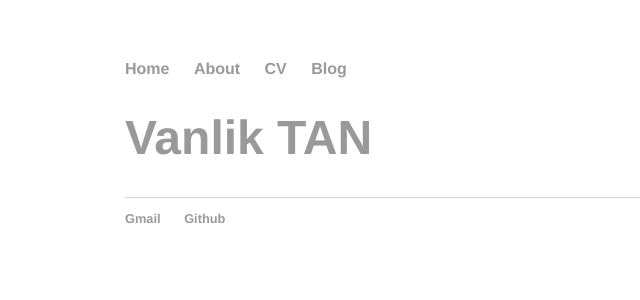
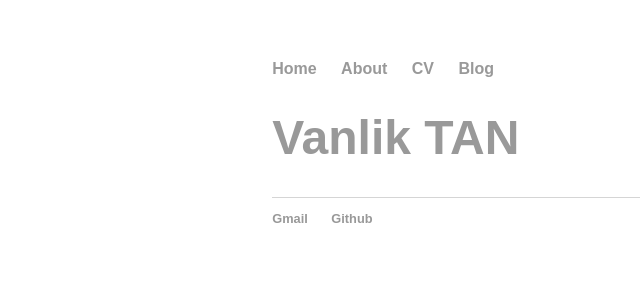
Before and after one commit to Vanlik/v-lik, a Jekyll site: the page built from index.html, in a window 1280 px wide. Shown: the top 300 px of the page, without its empty margins (67-707 px from the left). Built offline with Jekyll 4.4.1, drawn with Linux system fonts in a browser that asks for light colours.

Commit message:
Update main.css

```diff
--- a/css/main.css
+++ b/css/main.css
@@ -1,11 +1,11 @@
-body {
-    margin: 60px auto;
-    width: 70%;
+body { font-family: 'Cairo', sans-serif; margin: 60px auto; width: 47%; }
+@media(max-width: 768px) {
+body { font-family: 'Cairo', sans-serif; margin: 60px auto; width: 85%; }
 }
 nav ul, footer ul {
-    font-family:'Helvetica', 'Arial', 'Sans-Serif';
+    font-family: 'Cairo', sans-serif;
     padding: 0px;
-    list-style: none;
+    list-style-type: none;
     font-weight: bold;
 }
 nav ul li, footer ul li {
@@ -21,7 +21,7 @@ a:hover {
 }
 h1 {
     font-size: 3em;
-    font-family:'Helvetica', 'Arial', 'Sans-Serif';
+    font-family: 'Cairo', sans-serif;
 }
 p {
     font-size: 1.5em;
@@ -39,5 +39,5 @@ ul.posts {
 }
 
 ul.posts li {
-    list-style: none;
+    list-style-type: none;
 }
```
